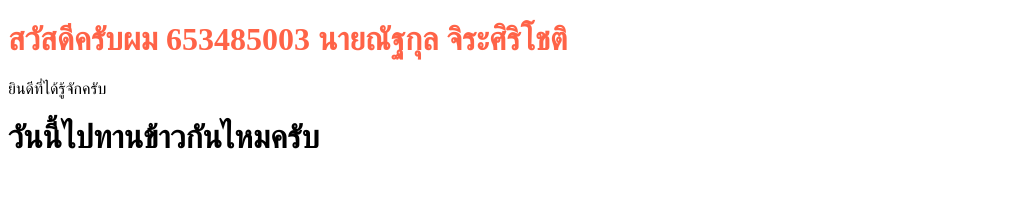
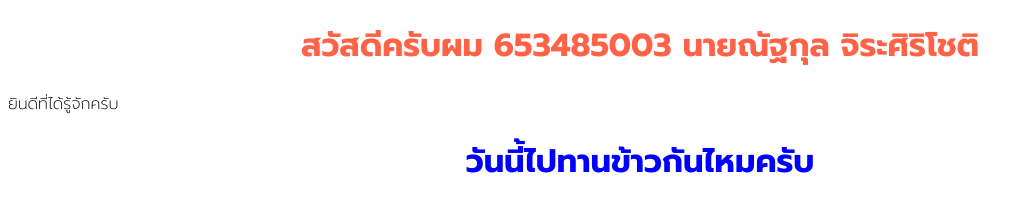
Before and after one commit to 003Nattakul/work01, a plain HTML site: page index.html in a window 1280 px wide. Shown: the whole page, without its empty margins (0-1033 px from the left). Drawn offline with Linux system fonts and the light colour scheme.

Commit message:
final index

```diff
--- a/index.html
+++ b/index.html
@@ -5,6 +5,31 @@
     <meta name="viewport" content="width=device-width, initial-scale=1.0">
     <title>My Website</title>
 </head>
+
+<link rel="preconnect" href="https://fonts.googleapis.com">
+<link rel="preconnect" href="https://fonts.gstatic.com" crossorigin>
+<link href="https://fonts.googleapis.com/css2?family=Kanit:ital,wght@0,100;0,200;0,300;0,400;0,500;0,600;0,700;0,800;0,900;1,100;1,200;1,300;1,400;1,500;1,600;1,700;1,800;1,900&family=Prompt:ital,wght@0,100;0,200;0,300;0,400;0,500;0,600;0,700;0,800;0,900;1,100;1,200;1,300;1,400;1,500;1,600;1,700;1,800;1,900&display=swap" rel="stylesheet">
+    <!-- เพิ่มในส่วน internal CSS -->
+    <style>
+        h1{
+            color :blue;
+            font-size : 40 px;
+            text-align: center;
+        }
+
+        h2{
+            color : red;
+            font-size : 20 px;
+            text-align: center;
+        }
+        body {
+            font-family: "Prompt", sans-serif;
+            font-weight: 200;
+            font-style: normal;
+
+        }
+    </style>
+
 <body>
     <h1 style="color:Tomato;"></h1style> สวัสดีครับผม 653485003 นายณัฐกุล จิระศิริโชติ </h1>
     <p> ยินดีที่ได้รู้จักครับ </p>
```
